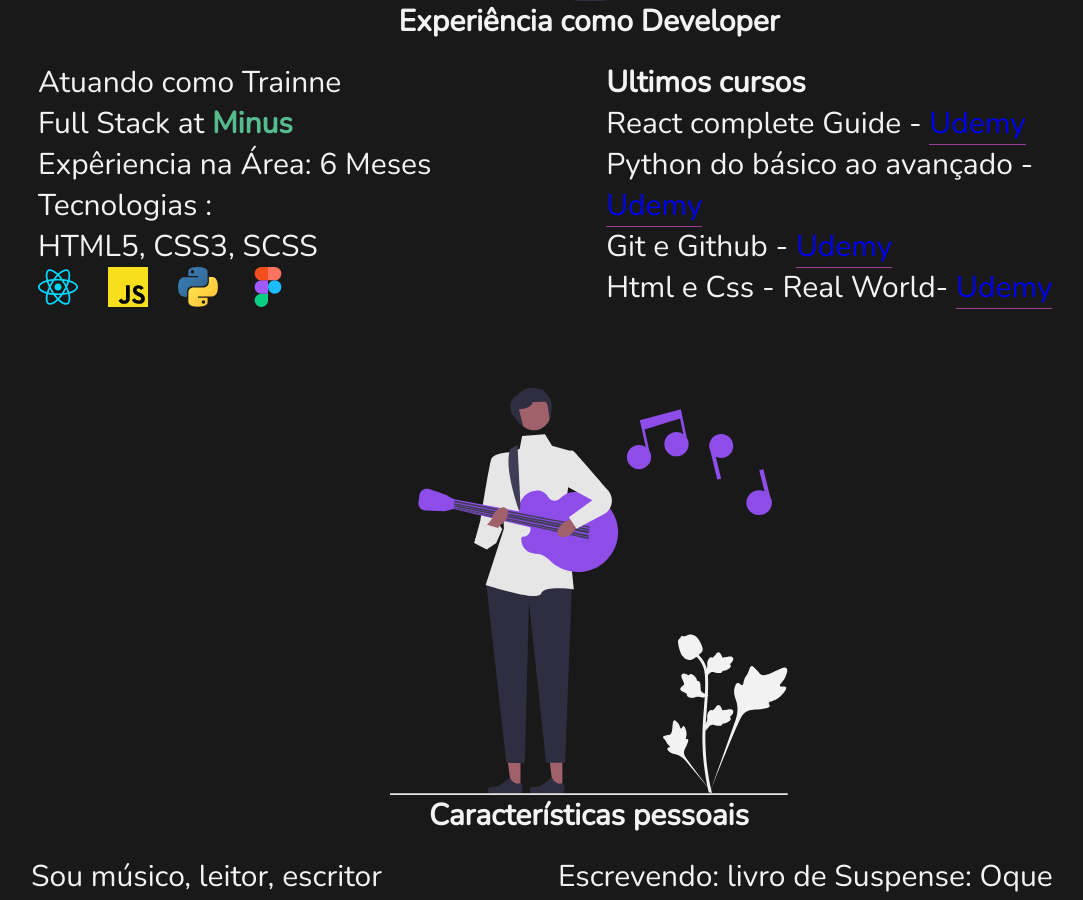
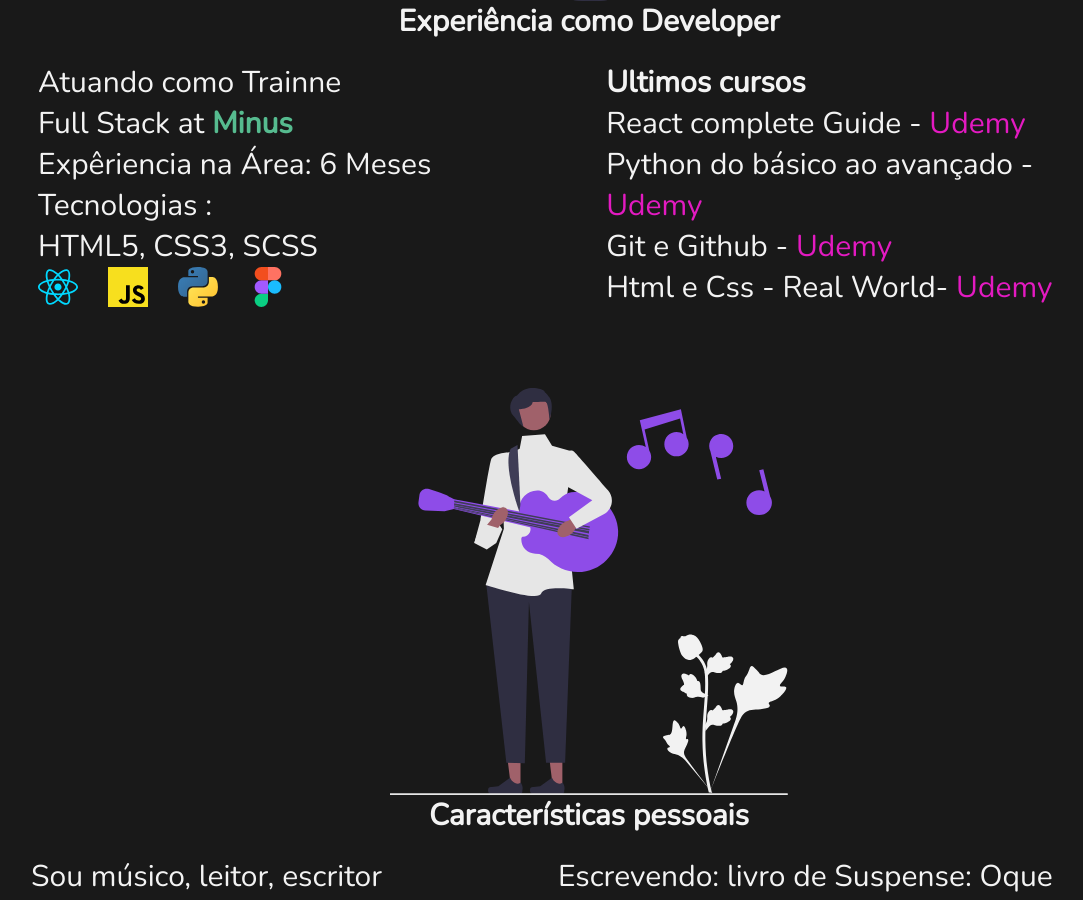
Before and after one commit to teodorogit/personal_profile, a React (Vite) app: page / in a window 1280 px wide. Shown: the part 1626-2526 px from the top of the page, without its empty margins (51-1134 px from the left). Built offline with nearby package versions, Linux system fonts and the light colour scheme.

Commit message:
atualizando design de textos

```diff
--- a/src/components/Profissional.css
+++ b/src/components/Profissional.css
@@ -11,8 +11,8 @@
 .profissinal {
     font-size: 3rem;
     margin-bottom: 9rem;
+}
 
-}
 
 .titulo {
     font-size: 3rem;
@@ -44,11 +44,14 @@
      transition: 0.4 ease-in-out;
  }
 
- .udemy-link {
+ .udemy_link {
     text-decoration: none;
-    border-bottom: 1px solid rgba(164, 66, 164, 0.946);
+    color: #e31ac1;
+    transition: all 400ms;
  }
- .udemy-link:hover {
+
+
+ .udemy_link:hover {
 color: rgb(215, 79, 215);
  }
 
--- a/src/components/Profissional.jsx
+++ b/src/components/Profissional.jsx
@@ -37,10 +37,10 @@
              <div>
               <div className='card'>
               <h3 className='titulo'>Ultimos cursos</h3>
-              <p> React complete Guide - <a className='udemy-link' href='https://www.udemy.com/course/react-the-complete-guide-incl-redux/'>Udemy</a></p>
-              <p>Python do básico ao avançado - <a className='udemy-link' href='https://www.udemy.com/course/curso-de-programacao-em-python-do-basico-ao-avancado/'>Udemy</a> </p>
-              <p> Git e Github - <a  className='udemy-link' href="https://www.udemy.com/course/git-e-github-para-iniciantes/">Udemy</a></p>
-              <p>Html e Css - Real World- <a className='udemy-link' href='https://www.udemy.com/course/design-and-develop-a-killer-website-with-html5-and-css3/'>Udemy</a></p>
+              <p> React complete Guide - <a className='udemy_link' href='https://www.udemy.com/course/react-the-complete-guide-incl-redux/'>Udemy</a></p>
+              <p>Python do básico ao avançado - <a className='udemy_link' href='https://www.udemy.com/course/curso-de-programacao-em-python-do-basico-ao-avancado/'>Udemy</a> </p>
+              <p> Git e Github - <a  className='udemy_link' href="https://www.udemy.com/course/git-e-github-para-iniciantes/">Udemy</a></p>
+              <p>Html e Css - Real World- <a className='udemy_link' href='https://www.udemy.com/course/design-and-develop-a-killer-website-with-html5-and-css3/'>Udemy</a></p>
           </div>
         </div>
        </div>
```
